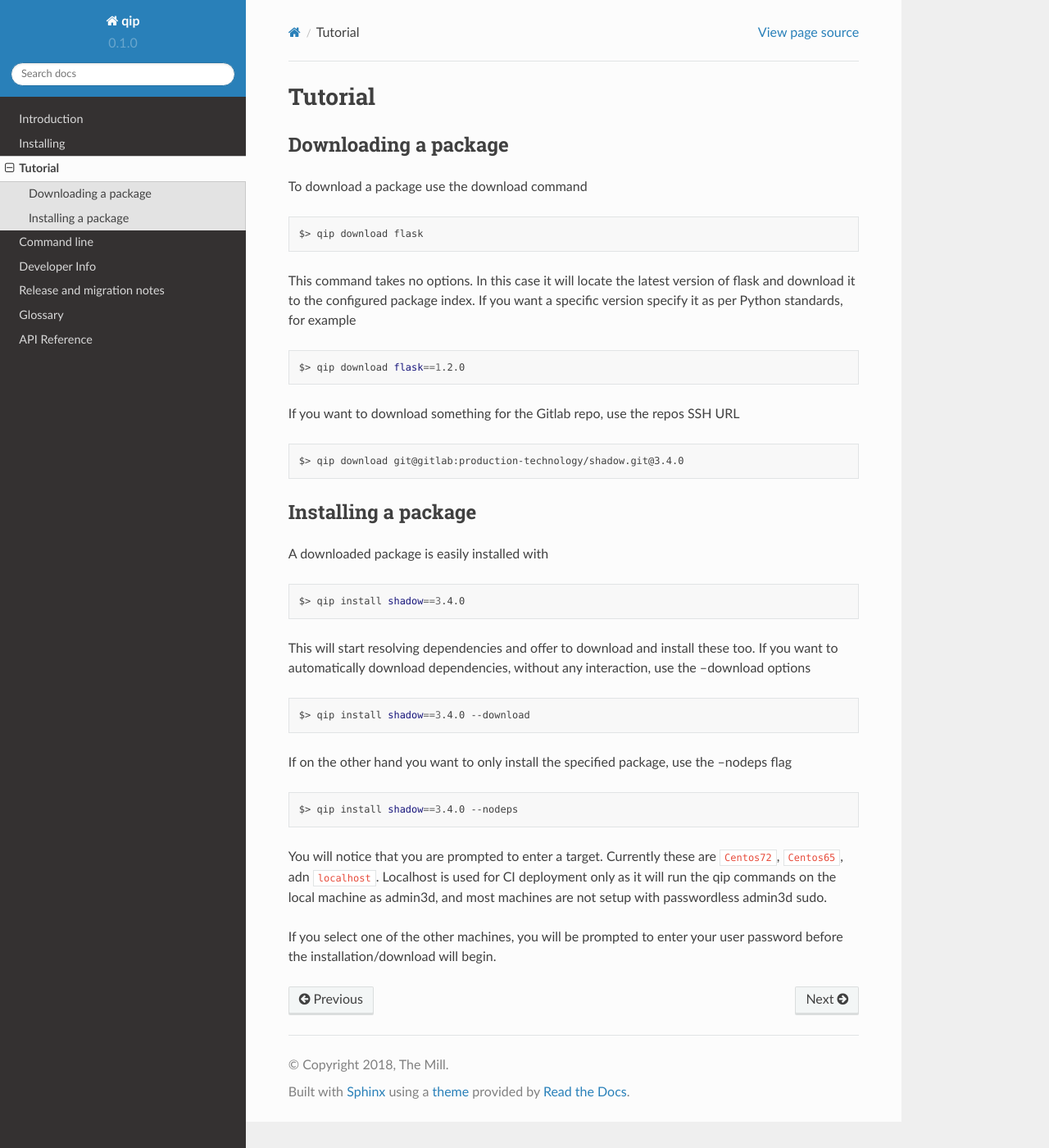
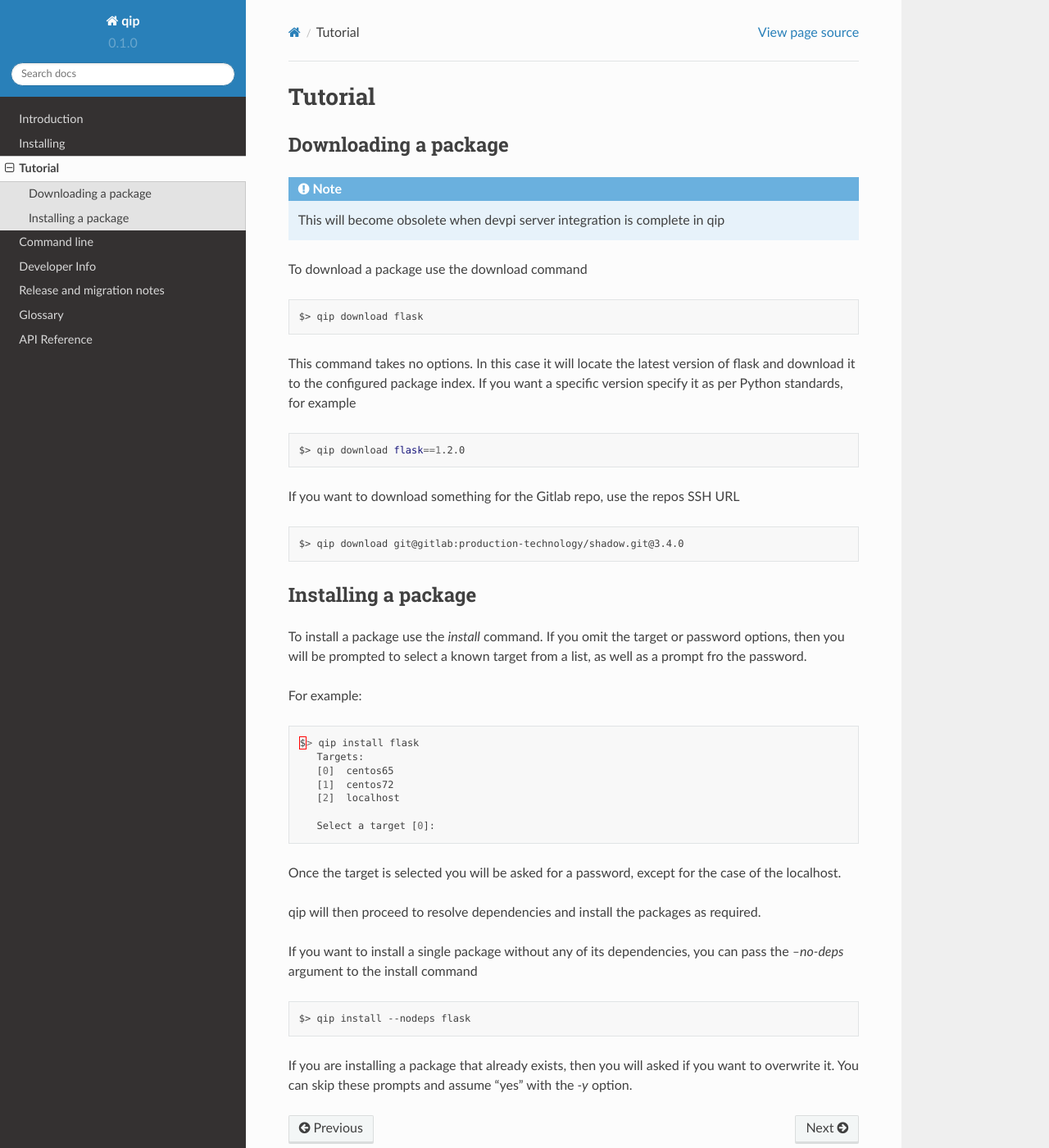
Before and after one commit to themill/qip, a Sphinx documentation site: the page built from doc/tutorial.rst, in a window 1280 px wide and 1400 px high. Shown: the whole window at 82% size. Built offline with Sphinx 7.4.7 and the Read the Docs theme 2.0.0, drawn with Linux system fonts in a browser that asks for light colours.

Commit message:
Update release notes and tutorial

```diff
--- a/doc/tutorial.rst
+++ b/doc/tutorial.rst
@@ -6,6 +6,10 @@ Tutorial
 
 Downloading a package
 ---------------------
+
+.. Note::
+
+    This will become obsolete when devpi server integration is complete in qip
 
 To download a package use the download command
 
@@ -31,29 +35,34 @@ If you want to download something for the Gitlab repo, use the repos SSH URL
 Installing a package
 --------------------
 
-A downloaded package is easily installed with
+To install a package use the `install` command. If you omit the target
+or password options, then you will be prompted to select a known
+target from a list, as well as a prompt fro the password.
+
+For example:
+
+.. code-block:: Python
+
+    $> qip install flask
+       Targets:
+       [0]  centos65
+       [1]  centos72
+       [2]  localhost
+
+       Select a target [0]:
+
+Once the target is selected you will be asked for a password, except for the case
+of the localhost.
+
+qip will then proceed to resolve dependencies and install the packages as required.
+
+If you want to install a single package without any of its dependencies, you
+can pass the `--no-deps` argument to the install command
 
 .. code-block:: bash
 
-    $> qip install shadow==3.4.0
+    $> qip install --nodeps flask
 
-This will start resolving dependencies and offer to download and install these too. If you
-want to automatically download dependencies, without any interaction, use the --download options
-
-.. code-block:: bash
-
-    $> qip install shadow==3.4.0 --download
-
-If on the other hand you want to only install the specified package, use the --nodeps flag
-
-.. code-block:: bash
-
-    $> qip install shadow==3.4.0 --nodeps
-
-You will notice that you are prompted to enter a target. Currently these are ``Centos72``,
-``Centos65``, adn ``localhost``. Localhost is used for CI deployment only as it will
-run the qip commands on the local machine as admin3d, and most machines are not setup
-with passwordless admin3d sudo.
-
-If you select one of the other machines, you will be prompted to enter your user password
-before the installation/download will begin.
+If you are installing a package that already exists, then you will asked if you
+want to overwrite it. You can skip these prompts and assume "yes" with the `-y`
+option.
--- a/source/qip/command_line.py
+++ b/source/qip/command_line.py
@@ -31,9 +31,9 @@ def get_target(ctx, param, value):
 
     :returns: dictionary containing target config
     """
-    targets = sorted(ctx.obj.cfg['TARGETS'].keys())
+    targets = sorted(cfg['TARGETS'].keys())
     if value in targets:
-        return ctx.obj.cfg['TARGETS'][value]
+        return cfg['TARGETS'][value]
 
     print("Targets:")
     for i, t in enumerate(targets):
@@ -45,7 +45,7 @@ def get_target(ctx, param, value):
         type=click.IntRange(0, len(targets) - 1, clamp=True),
         show_default=True
     )
-    target = ctx.obj.cfg['TARGETS'][targets[target]]
+    target = cfg['TARGETS'][targets[target]]
 
     return target
 
```
Also changed, not shown: doc/release/release_notes.rst (+19 -0 lines), source/qip/qipcore.py (+1 -9 lines).
